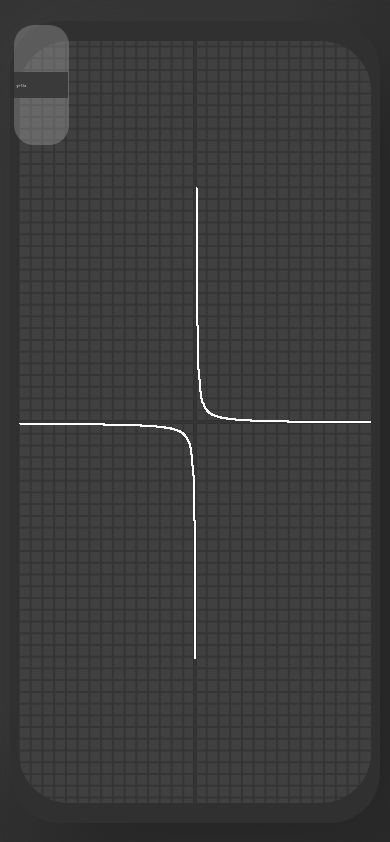
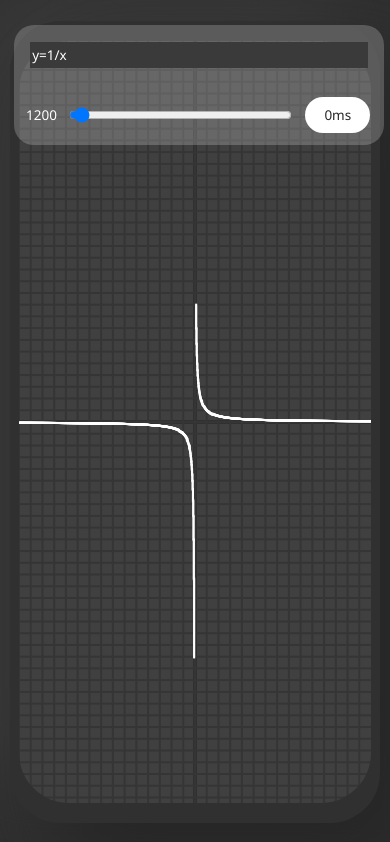
Before and after one commit to FApew/GraphicCalculator, a website built with Vite: page index.html in a window 390 px wide. Built offline with nearby package versions, Linux system fonts and the light colour scheme.

Commit message:
AddedLotsOfCompatibility_AddedMobileCSS

```diff
--- a/index.html
+++ b/index.html
@@ -14,6 +14,11 @@
         <div id="mainBox">
             <div id="inBox">
                 <input type="text" id="input">
+                <div id="sliderBox">
+                    <div id="Osamp"></div>
+                    <input type="range" id="Isamp" min="600" max="24000" step="30">
+                    <div id="Done">12000ms</div>
+                </div>
             </div>
             <div id="canvasBoxBox">
                 <div id="canvasBox">
--- a/script.js
+++ b/script.js
@@ -5,18 +5,32 @@ var Equation = algebra.Equation;
 const Box = document.getElementById("canvasBox")
 const canvas = document.getElementById("canvas")
 const input = document.getElementById("input")
+const Isamp = document.getElementById("Isamp")
+const Osamp = document.getElementById("Osamp")
+const Done = document.getElementById("Done")
 const ctx = canvas.getContext("2d")
 input.value = "y=1/x"
+Isamp.value = 1200
+let samples
 var vtx = []
 var toSkip = []
-const samples = 600
+var vtxtemp = []
 
 const resize = new ResizeObserver(() => {
     Update()
 })
 resize.observe(Box)
 
-function Update() {
+Isamp.addEventListener("change", Update)
+
+async function Update() {
+    let startTime = new Date()
+    Done.style.backgroundColor = "#3a3a3a";
+    Done.innerHTML = ""
+
+    await new Promise(resolve => setTimeout(resolve, 0))
+    samples = parseInt(Isamp.value)
+    Osamp.innerHTML = samples
     canvas.width = Box.clientWidth
     canvas.height = Box.clientHeight
     ctx.fillStyle = "#404040"
@@ -24,7 +38,14 @@ function Update() {
     drawAxis()
     drawGrid()
     drawPoints()
+
+    await new Promise(resolve => setTimeout(resolve, 0))
+    Done.style.backgroundColor = "#fff"
+
+    let timeDiff = new Date() - startTime
+    Done.innerHTML = `${timeDiff}ms`
 }
+
 
 function drawAxis() {
     ctx.fillStyle = "#303030"
@@ -49,57 +70,58 @@ input.addEventListener("change", Update)
 
 function drawPoints() {
     if (input.value.length != 0) {
-        console.log("sopra")
-        if (input.value.toString().replaceAll(" ", "").replace("y=", "").indexOf("y") == -1) {
+        let In = input.value.split("=")
+        let Exp = [In[0].toString(), In[1].toString()]
         vtx = []
         toSkip = []
-            let In = input.value.toString().toLowerCase().replaceAll(" ", "").replace("y=", "").replace(/\^/g, "**").replace(/sqrt\(([^)]+)\)/g, "Math.sqrt($1)")
-            console.log(In)
         ctx.fillStyle = "#fff"
+        let temp
         for (let i = 0; i < samples+1; i++) {
-                const x = (i - Math.floor(samples/2))/Math.floor(samples/30)
-                const y = eval(In)
-                console.log(x, y)
+            var x = (i - Math.floor(samples/2))/Math.floor(samples/30)
+            let ExpX = [Exp[0], Exp[1]]
+            for (let i = 0; i < 2; i++) {
+                ExpX[i] = normalize(ExpX[i].replaceAll("x", `(${x})`))
+            }
+            try {
+                let eq = new Equation(algebra.parse(ExpX[0]), algebra.parse(ExpX[1]))
+                let Soly = Array(eq.solveFor("y"))
 
-                if (!isFinite(y)) {
+                Soly.forEach((varY) => {
+                    let y = eval(varY.toString())
+                    console.log(`Sample ${i}: `, "X: " + x, "Y: " + y)
+                    vtx.push([x*canvas.width/30+canvas.width/2, -y*canvas.width/30+canvas.height/2])
+                    if(i!=0)
+                    if (Math.abs(y-temp) > canvas.width/50) {
                         toSkip.push(i)
-                    console.log(toSkip)
-                    vtx.push([0,0])
-                } else {
-                    vtx.push([Math.round(x*canvas.width/30+canvas.width/2), Math.round(-y*canvas.width/30+canvas.height/2)])
+                    }
+                    temp = y
+                })
+            } catch (e) {
+                if (e instanceof EvalError) {
+                    toSkip.push(i)
+                }
             }
         }
         DrawLines()
     } else {
-            console.log("sotto")
-            let arrSol = solve(input.value)
-            if (arrSol !== undefined) {
-                for (let i = 0; i < arrSol.length; i++) {
-                    vtx = []
-                    toSkip = []
-                    let exp = algebra.parse(arrSol[i])
-                    console.log(exp.toString())
-                    ctx.fillStyle = "#fff"
-                    for (let i = 0; i < samples+1; i++) {
-                        var x = (i - Math.floor(samples/2))/Math.floor(samples/30)
-                        var y = eval(exp.eval({x: algebra.parse(`${x}`)}).toString())
-                        vtx.push([x*canvas.width/30+canvas.width/2, -y*canvas.width/30+canvas.height/2])
-                    }
-                    DrawLines()
-                }
-            } else {
         alert("Invalid input")
     }
 }
-    }
-}
 
-function calc(In, x) {
-    return eval(In.replaceAll("x", `${x}`))
+function normalize(exp) {
+    return exp.replaceAll(/sqrt\(([^]+)\)/g, (match, content) => {
+        return Math.sqrt(eval(content))
+    }).replaceAll(/cos\(([^]+)\)/g, (match, content) => {
+        return Math.cos(eval(content.replaceAll("^", "**")))
+    }).replaceAll(/sin\(([^]+)\)/g, (match, content) => {
+        return Math.sin(eval(content.replaceAll("^", "**")))
+    }).replaceAll(/tan\(([^]+)\)/g, (match, content) => {
+        return Math.tan(eval(content.replaceAll("^", "**")))
+    })
 }
 
 function DrawLines() {
-    for (let i = 0; i < samples-1; i++) {
+    for (let i = 0; i < vtx.length-1; i++) {
         if (toSkip.indexOf(i) == -1 && toSkip.indexOf(i+1) == -1) {
             var P1 = vtx[i]
             var P2 = vtx[i+1]
@@ -112,7 +134,7 @@ function DrawLines() {
                 Change = 1
             }
             let E = 2 * Dy - Dx, A = 2 * Dy, B = 2 * Dy - 2 * Dx
-            ctx.fillRect(x, y, 1, 1)
+            ctx.fillRect(x-1, y-1, 2, 2)
             for (let i = 0; i < Dx; i++) {
             if (E < 0) {
                 if (Change == 1) {
@@ -126,18 +148,8 @@ function DrawLines() {
                 x += S1
                 E += B
             }
-            ctx.fillRect(x, y, 2, 2)
+            ctx.fillRect(x-1, y-1, 2, 2)
             }
         }
     }
 }
-
-function solve(eqRaw) {
-    let eqArr = eqRaw.split("=")
-    let eq1 = algebra.parse(eqArr[0])
-    let eq2 = algebra.parse(eqArr[1])
-    console.log("Eq: ", eq1.toString(), eq2.toString())
-    var eq = new Equation(eq1, eq2)
-    let sol = eq.solveFor("y")
-    return sol !== undefined ? sol.toString().trim().split(","): sol
-}
--- a/style.css
+++ b/style.css
@@ -21,28 +21,107 @@ body {
     box-shadow:  41px 41px 82px #262626, -41px -41px 82px #3a3a3a;
 }
 
+@media only screen and (min-width: 647px) {
     #inBox {
         left: 1vw;
         top: 1vw;
         position: absolute;
-    width: 15%;
+        width: 30%;
         height: 15%;
         background-color: #e8e8e83b;
         z-index: 3;
         border-radius: 20px;
         display: grid;
-    place-items: center;
+        grid-template-rows: 50% 50%;
+        grid-template-columns: 100%;
+    }
+
+    #input {
+        font-size: 1vw;
+    }
+
+    #Osamp {
+        font-size: 1vw;
+    }
+
+    #Done {
+        font-size: 1vw;
+    }
+}
+
+@media only screen and (max-width: 647px) {
+    #inBox {
+        left: 1vw;
+        top: 1vw;
+        position: absolute;
+        width: 100%;
+        height: 15%;
+        background-color: #e8e8e83b;
+        z-index: 3;
+        border-radius: 20px;
+        display: grid;
+        grid-template-rows: 50% 50%;
+        grid-template-columns: 100%;
+    }
+
+    #input {
+        font-size: 1.6vh;
+    }
+
+    #Osamp {
+        font-size: 1.6vh;
+    }
+
+    #Done {
+        font-size: 1.6vh;
+    }
 }
 
 #input {
     width: 90%;
-    height: 20%;
+    height: 40%;
     background-color: #3a3a3a;
     border: 0;
     outline: none;
     color: white;
-    font-size: 1vw;
     font-family: 'Noto Sans', sans-serif;
+    justify-self: center;
+    align-self: center;
+}
+
+#sliderBox {
+    display: grid;
+    grid-template-columns: 15% 60% 25%;
+    grid-template-rows: 100%;
+}
+
+#Isamp {
+    width: 100%;
+    justify-self: center;
+    align-self: center;
+
+}
+
+#Osamp {
+    display: flex;
+    justify-content: center;
+    align-items: center;
+    color: white;
+    font-family: 'Noto Sans', sans-serif;
+}
+
+#Done {
+    width: 70%;
+    height: 60%;
+    align-self: center;
+    justify-self: center;
+    border-radius: 60px;
+    background-color: #3a3a3a;
+    color: #262626;
+    font-family: 'Noto Sans', sans-serif;
+    display: flex;
+    justify-content: center;
+    align-items: center;
 }
 
 #canvasBoxBox {
```
Lines whose indentation alone changed are shown as unchanged.
